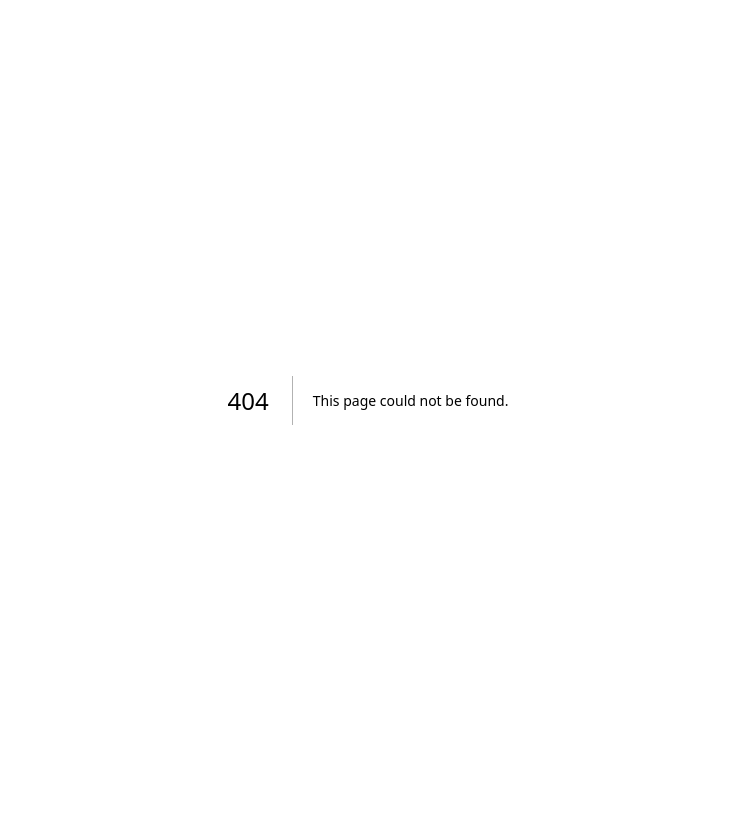
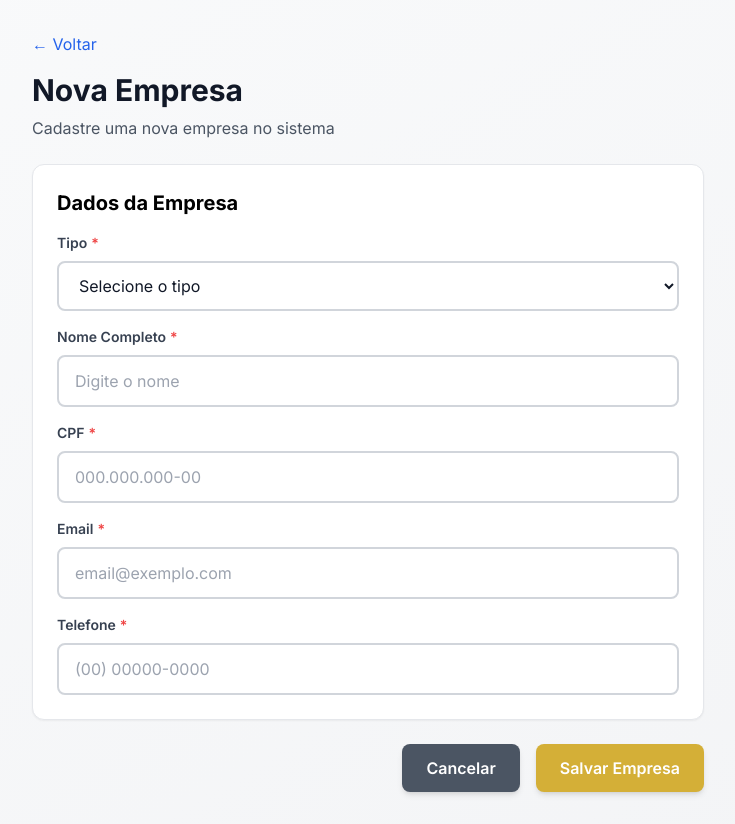
Before and after one commit to Merle-py/beehouse-pdf-app, a Next.js app: page /nova-empresa in a window 1280 px wide. Before the commit this address had no page. Shown: the whole page, without its empty margins (272-1007 px from the left). Before the commit the page ends 800 px from the top, so only its background shows below. Built offline with nearby package versions, Linux system fonts and the light colour scheme.

Commit message:
feat: adiciona pagina de nova empresa com suporte a redirect

```diff
--- /dev/null
+++ b/app/nova-empresa/page.tsx
@@ -0,0 +1,155 @@
+'use client';
+
+import { useState } from 'react';
+import { useRouter, useSearchParams } from 'next/navigation';
+import { useBitrix24 } from '@/lib/bitrix/client-sdk';
+import Input from '@/components/forms/Input';
+import Select from '@/components/forms/Select';
+
+export default function NovaEmpresaPage() {
+    const router = useRouter();
+    const searchParams = useSearchParams();
+    const bitrix = useBitrix24();
+    const [loading, setLoading] = useState(false);
+
+    const redirectTo = searchParams.get('redirect'); // novo-imovel ou nova-autorizacao
+
+    const [formData, setFormData] = useState({
+        nome: '',
+        tipo: '',
+        cpfCnpj: '',
+        email: '',
+        telefone: ''
+    });
+
+    const tipoOptions = [
+        { value: 'pf', label: 'Pessoa Física' },
+        { value: 'pf-casado', label: 'Pessoa Física Casado' },
+        { value: 'pj', label: 'Pessoa Jurídica' }
+    ];
+
+    const handleSubmit = async (e: React.FormEvent) => {
+        e.preventDefault();
+        setLoading(true);
+
+        try {
+            const response = await fetch('/api/bitrix/companies', {
+                method: 'POST',
+                headers: { 'Content-Type': 'application/json' },
+                body: JSON.stringify({
+                    ...formData,
+                    accessToken: bitrix.authId,
+                    domain: bitrix.domain
+                })
+            });
+
+            const result = await response.json();
+
+            if (result.success) {
+                alert('Empresa criada com sucesso!');
+
+                // Se tem redirect, vai para a página com o ID da empresa
+                if (redirectTo && result.companyId) {
+                    router.push(`/${redirectTo}?companyId=${result.companyId}`);
+                } else {
+                    router.push('/dashboard');
+                }
+            } else {
+                alert('Erro ao criar empresa: ' + result.error);
+            }
+        } catch (error) {
+            console.error('Erro:', error);
+            alert('Erro ao criar empresa');
+        } finally {
+            setLoading(false);
+        }
+    };
+
+    return (
+        <div className="min-h-screen bg-gradient-to-br from-gray-50 to-gray-100 py-8 px-4">
+            <div className="max-w-2xl mx-auto">
+                {/* Header */}
+                <div className="mb-6">
+                    <button
+                        onClick={() => router.back()}
+                        className="text-blue-600 hover:text-blue-800 mb-4"
+                    >
+                        ← Voltar
+                    </button>
+                    <h1 className="text-3xl font-bold text-gray-900">Nova Empresa</h1>
+                    <p className="text-gray-600 mt-2">Cadastre uma nova empresa no sistema</p>
+                </div>
+
+                <form onSubmit={handleSubmit} className="space-y-6">
+                    {/* Dados da Empresa */}
+                    <div className="card">
+                        <h2 className="text-xl font-bold mb-4">Dados da Empresa</h2>
+                        <div className="space-y-4">
+                            <Select
+                                label="Tipo"
+                                value={formData.tipo}
+                                onChange={(v) => setFormData({ ...formData, tipo: v })}
+                                options={tipoOptions}
+                                placeholder="Selecione o tipo"
+                                required
+                            />
+
+                            <Input
+                                label={formData.tipo === 'pj' ? 'Razão Social' : 'Nome Completo'}
+                                value={formData.nome}
+                                onChange={(v) => setFormData({ ...formData, nome: v })}
+                                placeholder="Digite o nome"
+                                required
+                            />
+
+                            <Input
+                                label={formData.tipo === 'pj' ? 'CNPJ' : 'CPF'}
+                                value={formData.cpfCnpj}
+                                onChange={(v) => setFormData({ ...formData, cpfCnpj: v })}
+                                placeholder={formData.tipo === 'pj' ? '00.000.000/0000-00' : '000.000.000-00'}
+                                required
+                            />
+
+                            <Input
+                                label="Email"
+                                type="email"
+                                value={formData.email}
+                                onChange={(v) => setFormData({ ...formData, email: v })}
+                                placeholder="email@exemplo.com"
+                                required
+                            />
+
+                            <Input
+                                label="Telefone"
+                                type="tel"
+                                value={formData.telefone}
+                                onChange={(v) => setFormData({ ...formData, telefone: v })}
+                                placeholder="(00) 00000-0000"
+                                required
+                            />
+                        </div>
+                    </div>
+
+                    {/* Botões */}
+                    <div className="flex gap-4 justify-end">
+                        <button
+                            type="button"
+                            onClick={() => router.back()}
+                            className="btn-secondary"
+                            disabled={loading}
+                        >
+                            Cancelar
+                        </button>
+                        <button
+                            type="submit"
+                            className="btn-primary"
+                            disabled={loading}
+                        >
+                            {loading ? 'Salvando...' : 'Salvar Empresa'}
+                        </button>
+                    </div>
+                </form>
+            </div>
+        </div>
+    );
+}
```
